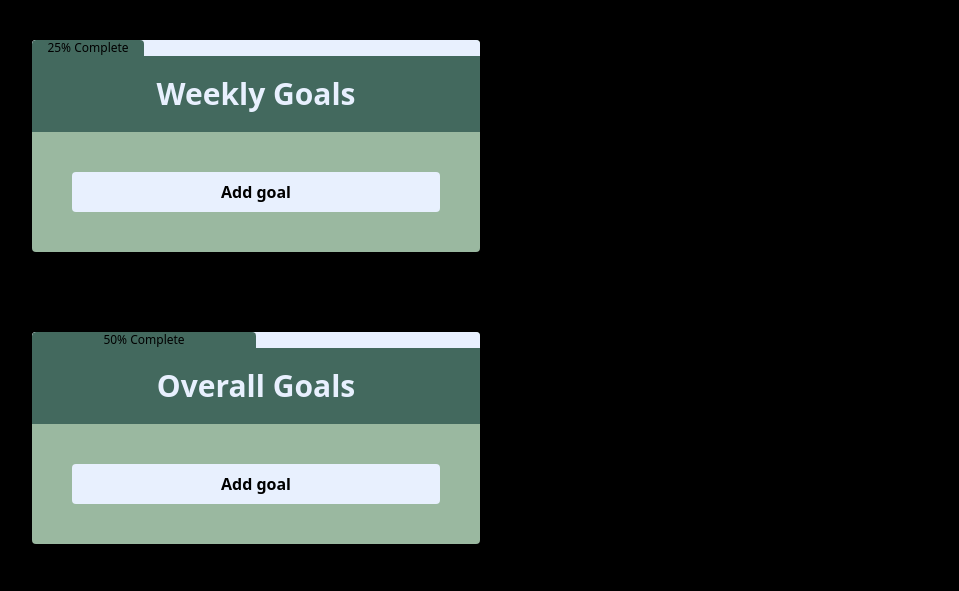
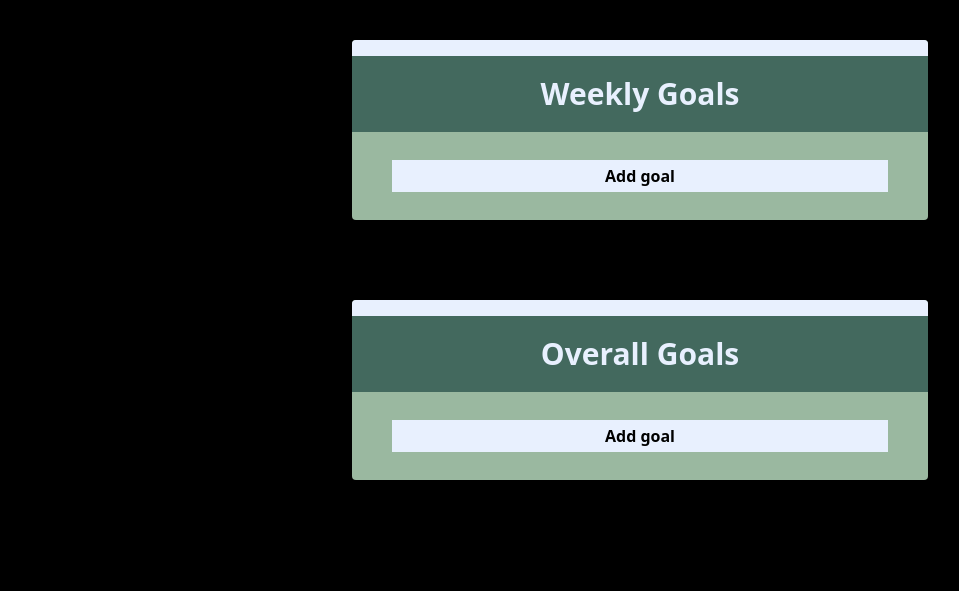
Before and after one commit to LisaCJHeinhold/aifit, a Django app: page /goals/ in a window 1280 px wide. Shown: the part 52-643 px from the top of the page, without its empty margins (0-959 px from the left). Run offline with Django 5.2, Linux system fonts and the light colour scheme; some libraries are stand-ins or nearby versions.

Commit message:
Updated the progress bars on the goals page

```diff
--- a/aifit/aifit_app/templates/aifit_app/goals.html
+++ b/aifit/aifit_app/templates/aifit_app/goals.html
@@ -15,11 +15,11 @@
       {% tailwind_css %}
   </head>
   <body class="bg-black">
-    <div class="bg-light-green max-w-md m-8 mt-10 rounded">
-      <!-- Progress bar  -->
-      <div class="flex bg-light-gray w-full h-4 overflow-hidden font-sans text-xs font-medium rounded-t flex-start ">
-        <div class="flex bg-dark-green items-center justify-center w-1/4 h-full overflow-hidden text-white break-all rounded-t">
-          25% Complete
+    <div class="bg-light-green max-w-xl m-auto m-8 mt-10 rounded">
+      <!-- Weekly progress bar -->
+      <div id="weeklyProgressBar" class="flex bg-light-gray w-full h-4 overflow-hidden font-sans text-xs font-medium rounded-t flex-start ">
+        <div class="flex bg-dark-green items-center justify-center w-0 h-full overflow-hidden text-white break-all rounded-t">
+          0% Complete
         </div>
       </div>
       <div class="bg-dark-green m-0">
@@ -27,18 +27,18 @@
       </div>
       <form method="post" class="flex flex-col px-10 py-5">
         {% csrf_token %}
-
-        <button type="button" id="addButton" class="bg-light-gray hover:bg-dark-green hover:text-light-gray text-white font-bold py-2 px-4 my-5 rounded">Add goal</button>
-        <div id="inputContainer"></div>
-        <ul id="inputList"></ul>
+        <button type="button" id="addButton1" class="bg-light-gray hover:bg-dark-green hover:text-light-gray text-white font-bold my-2 h-8">Add goal</button>
+        <!-- h-12 w-12 absolute bottom-0 right-0">+< -->
+        <div id="inputContainer1"></div>
+        <ul id="inputList1"></ul>
       </form>
     </div>
 
-    <div class="bg-light-green max-w-md m-8 mt-20 rounded mt-800">
-      <!-- Progress bar  -->
-      <div class="flex bg-light-gray w-full h-4 overflow-hidden font-sans text-xs font-medium rounded-t flex-start ">
-        <div class="flex bg-dark-green items-center justify-center w-1/2 h-full overflow-hidden text-white break-all rounded-t">
-          50% Complete
+    <div class="bg-light-green max-w-xl m-auto m-8 mt-20 rounded mt-800">
+      <!-- Overall progress bar  -->
+      <div id="overallProgressBar" class="flex bg-light-gray w-full h-4 overflow-hidden font-sans text-xs font-medium rounded-t flex-start ">
+        <div class="flex bg-dark-green items-center justify-center w-0 h-full overflow-hidden text-white break-all rounded-t">
+          0% Complete
         </div>
       </div>
       <div class="bg-dark-green m-0">
@@ -46,35 +46,41 @@
       </div>
       <form method="post" class="flex flex-col px-10 py-5">
         {% csrf_token %}
-
-        <button type="button" id="addButton" class="bg-light-gray hover:bg-dark-green hover:text-light-gray text-white font-bold py-2 px-4 my-5 rounded">Add goal</button>
-        <div id="inputContainer"></div>
-        <ul id="inputList"></ul>
+        <button type="button" id="addButton2" class="bg-light-gray hover:bg-dark-green hover:text-light-gray text-white font-bold my-2 h-8">Add goal</button>
+        <!-- h-12 w-12 absolute bottom-0 right-0">+< -->
+        <div id="inputContainer2"></div>
+        <ul id="inputList2"></ul>
       </form>
     </div>
-
-    <div class="flex w-full h-4 overflow-hidden font-sans text-xs font-medium rounded-full flex-start bg-blue-gray-50">
-      <div class="flex items-center justify-center w-1/2 h-full overflow-hidden text-white break-all bg-gray-900 rounded-t">
-        50% Completed
-      </div>
-    </div>
-
     <script>
 
-      document.getElementById("addButton").addEventListener("click", function() {
+      function updateCompletion(container, list, progressBarId) {
+        var completionElement = document.getElementById(progressBarId).querySelector('.flex .bg-dark-green');
+        var list = document.getElementById(list);
+        var progressBar = document.getElementById(progressBarId)
+        var completion = (list.childElementCount > 0) ? (list.querySelectorAll('input[type="checkbox"]:checked').length / list.childElementCount) * 100 : 0;
+
+         // Update progress bar text and fill
+        completionElement.textContent = completion.toFixed(0) + '% Complete';
+        completionElement.style.width = completion.toFixed(0) + '%';
+        console.log("Updating completion...");
+      }
+
+      function addGoal(containerId, listId, progressBarId) {
         var input = document.createElement("input");
         input.type = "text";
         input.id = "typeGoal";
         input.name = "Goal";
-        input.value = ""
+        input.value = "";
 
-        var inputContainer = document.createElement("div")
-        inputContainer.style.width = "300px"
-        inputContainer.appendChild(input)
-        document.getElementById("inputContainer").appendChild(inputContainer)
+        var inputContainer = document.createElement("div");
+        inputContainer.style.width = "300px";
+        inputContainer.appendChild(input);
+        document.getElementById(containerId).appendChild(inputContainer);
 
-        var list = document.getElementById("inputList")
-        input.addEventListener("keydown", function(event) {
+        var list = document.getElementById(listId);
+
+        input.addEventListener("keydown", function (event) {
           if (event.keyCode === 13) {
             event.preventDefault();
 
@@ -88,22 +94,37 @@
 
             var label = document.createElement("label");
             label.htmlFor = checkbox.id;
-            label.className = "m1-2 text-light-gray";
+            label.className = "m-2 text-light-gray";
             label.textContent = input.value;
 
             checklistContainer.appendChild(checkbox);
             checklistContainer.appendChild(label);
 
-            document.getElementById("inputContainer").appendChild(checklistContainer);
+            list.appendChild(checklistContainer);
 
-            // Removes the input container
             inputContainer.remove();
-
             input.value = "";
 
+            checkbox.addEventListener("change", function () {
+                updateCompletion(document.querySelector('.bg-light-green'), listId, progressBarId);
+            });
+
+            // Update completion when a goal is added
+            updateCompletion(document.querySelector('#weeklyProgressBar'), 'inputList1', 'weeklyProgressBar');
+            updateCompletion(document.querySelector('#overallProgressBar'), 'inputList2', 'overallProgressBar');
           }
         });
+      }
+      // Weekly Goals
+      document.getElementById("addButton1").addEventListener("click", function () {
+          addGoal("inputContainer1", "inputList1", "weeklyProgressBar");
       });
+
+      // Overall Goals
+      document.getElementById("addButton2").addEventListener("click", function () {
+          addGoal("inputContainer2", "inputList2", "overallProgressBar");
+      });
+
     </script>
   </body>
 </html>
--- a/aifit/theme/static/css/dist/styles.css
+++ b/aifit/theme/static/css/dist/styles.css
@@ -867,40 +867,40 @@ select {
   position: absolute;
 }
 
-.relative {
-  position: relative;
+.start-0 {
+  inset-inline-start: 0px;
+}
+
+.top-0 {
+  top: 0px;
+}
+
+.bottom-0 {
+  bottom: 0px;
 }
 
 .left-0 {
   left: 0px;
 }
 
-.top-0 {
-  top: 0px;
-}
-
-.z-10 {
-  z-index: 10;
+.right-0 {
+  right: 0px;
 }
 
 .m-0 {
   margin: 0px;
 }
 
+.m-8 {
+  margin: 2rem;
+}
+
 .m-auto {
   margin: auto;
 }
 
-.m-4 {
-  margin: 1rem;
-}
-
-.m-10 {
-  margin: 2.5rem;
-}
-
-.m-8 {
-  margin: 2rem;
+.m-2 {
+  margin: 0.5rem;
 }
 
 .mx-auto {
@@ -913,32 +913,27 @@ select {
   margin-bottom: 1.25rem;
 }
 
-.ml-2 {
-  margin-left: 0.5rem;
+.-my-12 {
+  margin-top: -3rem;
+  margin-bottom: -3rem;
+}
+
+.my-3 {
+  margin-top: 0.75rem;
+  margin-bottom: 0.75rem;
+}
+
+.my-2 {
+  margin-top: 0.5rem;
+  margin-bottom: 0.5rem;
 }
 
 .mt-10 {
   margin-top: 2.5rem;
 }
 
-.mt-2 {
-  margin-top: 0.5rem;
-}
-
 .mt-20 {
   margin-top: 5rem;
-}
-
-.mt-5 {
-  margin-top: 1.25rem;
-}
-
-.mb-4 {
-  margin-bottom: 1rem;
-}
-
-.mt-4 {
-  margin-top: 1rem;
 }
 
 .block {
@@ -953,44 +948,80 @@ select {
   display: none;
 }
 
+.h-4 {
+  height: 1rem;
+}
+
 .h-5 {
   height: 1.25rem;
+}
+
+.h-full {
+  height: 100%;
 }
 
 .h-screen {
   height: 100vh;
 }
 
-.h-4 {
-  height: 1rem;
+.h-10 {
+  height: 2.5rem;
 }
 
-.h-full {
-  height: 100%;
+.h-12 {
+  height: 3rem;
+}
+
+.h-8 {
+  height: 2rem;
+}
+
+.w-1\/2 {
+  width: 50%;
+}
+
+.w-1\/4 {
+  width: 25%;
 }
 
 .w-5 {
   width: 1.25rem;
 }
 
-.w-2\/3 {
-  width: 66.666667%;
-}
-
-.w-1\/2 {
-  width: 50%;
-}
-
 .w-full {
   width: 100%;
 }
 
-.w-1\/4 {
-  width: 25%;
+.w-10 {
+  width: 2.5rem;
+}
+
+.w-12 {
+  width: 3rem;
+}
+
+.w-0 {
+  width: 0px;
 }
 
 .max-w-md {
   max-width: 28rem;
+}
+
+.max-w-lg {
+  max-width: 32rem;
+}
+
+.max-w-full {
+  max-width: 100%;
+}
+
+.max-w-2xl {
+  max-width: 42rem;
+}
+
+.max-w-xl {
+  max-width: 36rem;
 }
 
 .flex-col {
@@ -1081,21 +1130,21 @@ select {
   padding-bottom: 2.5rem;
 }
 
-.py-3 {
-  padding-top: 0.75rem;
-  padding-bottom: 0.75rem;
+.py-0 {
+  padding-top: 0px;
+  padding-bottom: 0px;
 }
 
 .text-center {
   text-align: center;
 }
 
+.font-sans {
+  font-family: ui-sans-serif, system-ui, sans-serif, "Apple Color Emoji", "Segoe UI Emoji", "Segoe UI Symbol", "Noto Color Emoji";
+}
+
 .font-serif {
   font-family: ui-serif, Georgia, Cambria, "Times New Roman", Times, serif;
-}
-
-.font-sans {
-  font-family: ui-sans-serif, system-ui, sans-serif, "Apple Color Emoji", "Segoe UI Emoji", "Segoe UI Symbol", "Noto Color Emoji";
 }
 
 .text-3xl {
```
Also changed, not shown: other parts of aifit/theme/static/css/dist/styles.css (+31 -17 lines).
